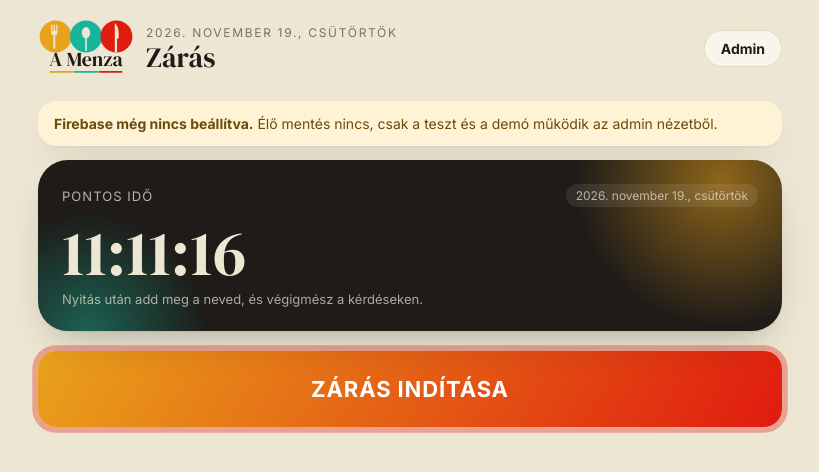
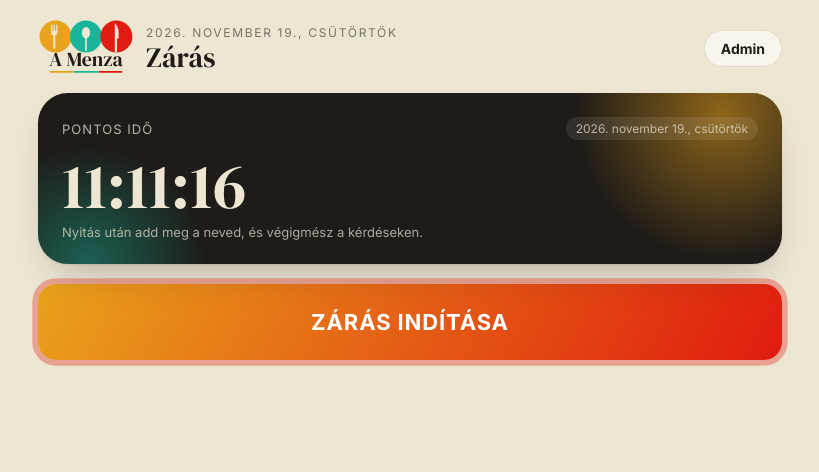
Before and after one commit to tpatrikjanos-create/menzazaras, a plain HTML site: page index.html in a window 1280 px wide. Shown: the whole page, without its empty margins (230-1049 px from the left). Drawn offline with Linux system fonts and the light colour scheme.

Commit message:
Zárás: Firebase config beállítva (menzazaras projekt)
Co-Authored-By: Claude Haiku 5.5 <noreply@anthropic.com>
Claude-Session: https://claude.ai/code/session_01CUACurs62xQS4rroQiDAHx

```diff
--- a/index.html
+++ b/index.html
@@ -198,12 +198,12 @@ label{display:block;font-size:13px;color:var(--mute);margin:14px 0 6px;letter-sp
 /* ===================== FIREBASE ===================== */
 // Külön Firebase projekt az zárás appnak. Amíg a PROJEKT / IDE_ szöveg szerepel, csak teszt/demó működik.
 const FIREBASE_CONFIG={
-  apiKey:"IDE_A_FIREBASE_API_KEY",
-  authDomain:"PROJEKT.firebaseapp.com",
-  databaseURL:"https://PROJEKT-default-rtdb.europe-west1.firebasedatabase.app",
-  projectId:"PROJEKT",
-  storageBucket:"PROJEKT.firebasestorage.app",
-  appId:"IDE_A_APP_ID"
+  apiKey:"AIzaSyC2Rcti5t2rUDbPawyeV6eNOiaNJ6rI4Ro",
+  authDomain:"menzazaras.firebaseapp.com",
+  databaseURL:"https://menzazaras-default-rtdb.europe-west1.firebasedatabase.app", // régió: ellenőrizd a Realtime Database oldalán
+  projectId:"menzazaras",
+  storageBucket:"menzazaras.firebasestorage.app",
+  appId:"1:99283686644:web:a4bf53427784c87180faa1"
 };
 const CONFIGURED=!FIREBASE_CONFIG.databaseURL.includes("PROJEKT")&&!FIREBASE_CONFIG.apiKey.startsWith("IDE_");
 const ADMIN_USER="admin";              // az egyetlen zárt fiók
```
